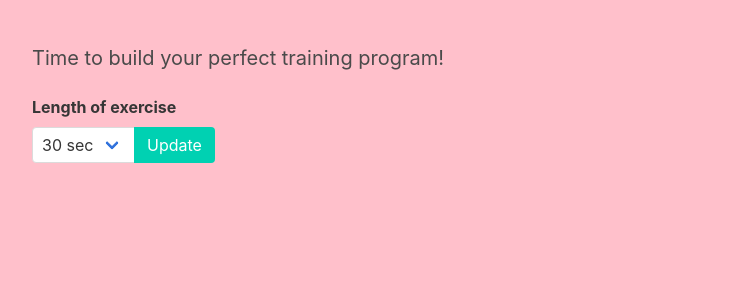
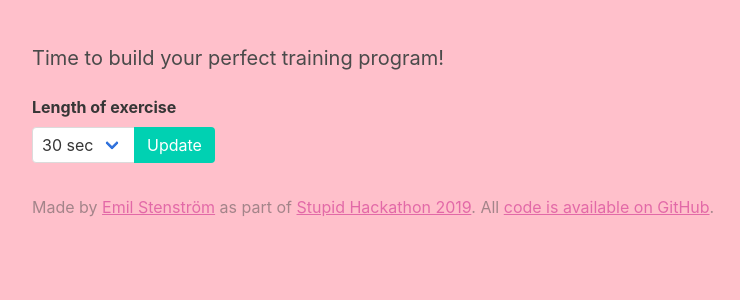
Before and after one commit to EmilStenstrom/hojpulsen, a Django app: page / in a window 1280 px wide. Shown: the part 158-458 px from the top of the page, without its empty margins (32-772 px from the left). Run offline with Django 3.2, Linux system fonts and the light colour scheme.

Commit message:
Add footer.

```diff
--- a/static/style.css
+++ b/static/style.css
@@ -7,7 +7,11 @@ html, body {
 }
 a {
     color: mediumvioletred;
-    text-decoration: underline;
+    text-decoration: underline;/
+}
+footer {
+    margin-top: 2em;
+    opacity: 0.5;
 }
 
 .table thead th {
--- a/train/templates/startpage.html
+++ b/train/templates/startpage.html
@@ -88,6 +88,10 @@
                     {% endfor %}
                 </form>
             {% endif %}
+
+            <footer>
+                <p>Made by <a href="https://twitter.com/EmilStenstrom">Emil Stenström</a> as part of <a href="https://stupidhackathon.se">Stupid Hackathon 2019</a>. All <a href="https://github.com/EmilStenstrom/hojpulsen">code is available on GitHub</a>.</p>
+            </footer>
         </div>
     </section>
 {% endblock main %}
```
